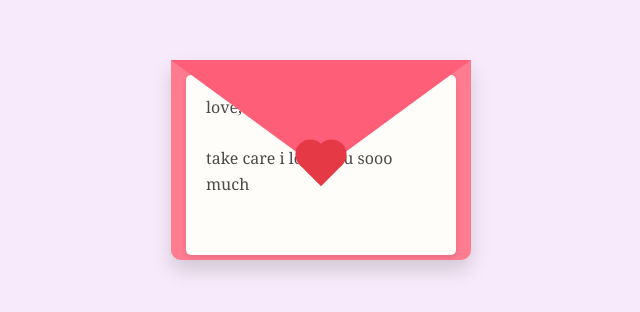
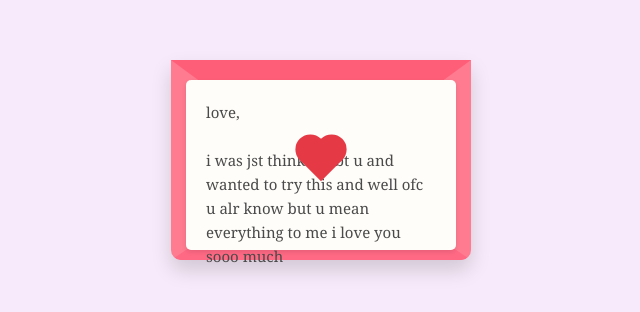
Before and after one commit to blehalicevon22-png/A-letter, a plain HTML site: page index.html in a window 1280 px wide. Shown: the part 240-552 px from the top of the page, without its empty margins (319-959 px from the left). Drawn offline with Linux system fonts and the light colour scheme.

Commit message:
Update index.html

```diff
--- a/index.html
+++ b/index.html
@@ -22,14 +22,33 @@
         .container {
             position: relative;
             cursor: pointer;
-        }
-        /* ENVELOPPE */
-        .envelope {
-            position: relative;
             width: 300px;
             height: 200px;
+        }
+        /* ENVELOPPE DE FOND */
+        .envelope {
+            position: absolute;
+            top: 0;
+            left: 0;
+            width: 100%;
+            height: 100%;
             background: #ff7b90;
             box-shadow: 0 10px 20px rgba(0,0,0,0.15);
+            border-radius: 0 0 10px 10px;
+            z-index: 1;
+        }
+        /* Devant de l'enveloppe */
+        .envelope::after {
+            content: '';
+            position: absolute;
+            bottom: 0;
+            left: 0;
+            width: 0;
+            height: 0;
+            border-left: 150px solid transparent;
+            border-right: 150px solid transparent;
+            border-bottom: 100px solid #ff6984;
+            z-index: 3;
             border-radius: 0 0 10px 10px;
         }
         /* Rabat de l'enveloppe */
@@ -38,14 +57,16 @@
             position: absolute;
             top: 0;
             left: 0;
+            width: 0;
+            height: 0;
             border-left: 150px solid transparent;
             border-right: 150px solid transparent;
             border-top: 110px solid #ff5e78;
             transform-origin: top;
             transition: transform 0.4s ease;
-            z-index: 3;
+            z-index: 4;
         }
-        /* EFFET OUVERTURE */
+        /* EFFET OUVERTURE RABAT */
         .container.open .envelope::before {
             transform: rotateX(180deg);
             z-index: 1;
@@ -53,37 +74,38 @@
         /* LA LETTRE PAPIER */
         .paper {
             position: absolute;
-            bottom: 5px;
+            bottom: 10px;
             left: 15px;
             width: 270px;
-            height: 180px;
+            height: 170px;
             background: #fffdf9;
             padding: 20px;
             border-radius: 5px;
             box-shadow: 0 2px 5px rgba(0,0,0,0.1);
-            transition: transform 0.5s ease;
+            transition: transform 0.5s ease, height 0.5s ease;
             z-index: 2;
         }
+        /* Animation quand on ouvre */
         .container.open .paper {
-            transform: translateY(-120px);
-            height: 220px;
-            z-index: 4;
+            transform: translateY(-150px);
+            height: 250px;
+            z-index: 5;
         }
         .message {
-            font-size: 16px;
+            font-size: 15px;
             color: #4a4a4a;
             line-height: 1.6;
         }
         /* PETIT COEUR DE FERMETURE */
         .heart {
             position: absolute;
-            top: 90px;
+            top: 85px;
             left: 135px;
             width: 30px;
             height: 30px;
             background: #e63946;
             transform: rotate(-45deg);
-            z-index: 4;
+            z-index: 6;
             transition: transform 0.3s ease, opacity 0.3s ease;
         }
         .heart::before, .heart::after {
@@ -105,13 +127,12 @@
 </head>
 <body>
 
-    <!-- Cliquez sur l'enveloppe pour l'ouvrir ! -->
     <div class="container" onclick="this.classList.toggle('open')">
         <div class="heart"></div>
         <div class="paper">
             <div class="message">
                 love,<br><br>
-                take care  i love you sooo much
+                i was jst thinkin' abt u and wanted to try this and well ofc u alr know but u mean everything to me i love you sooo much
             </div>
         </div>
         <div class="envelope"></div>
```
